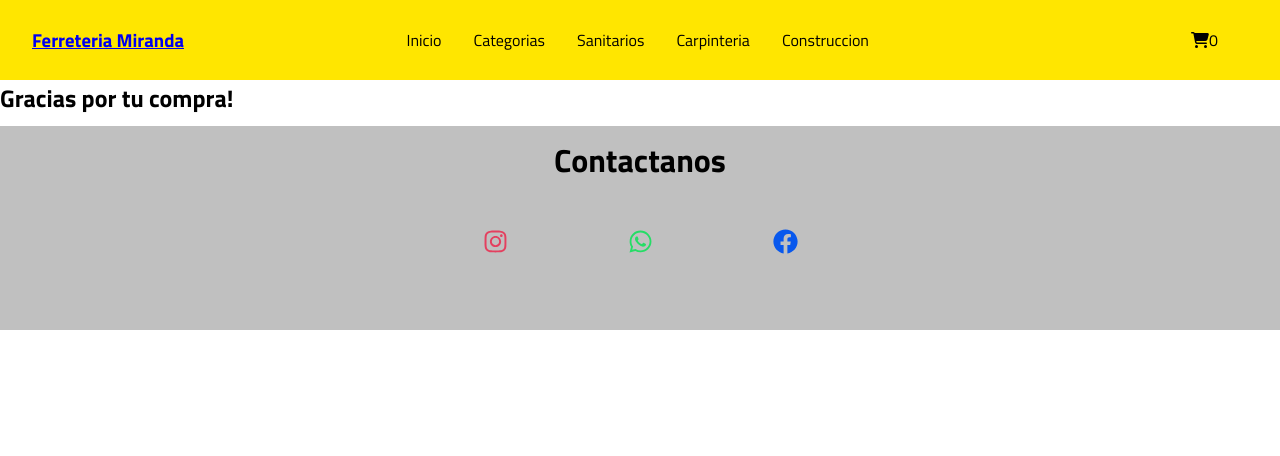
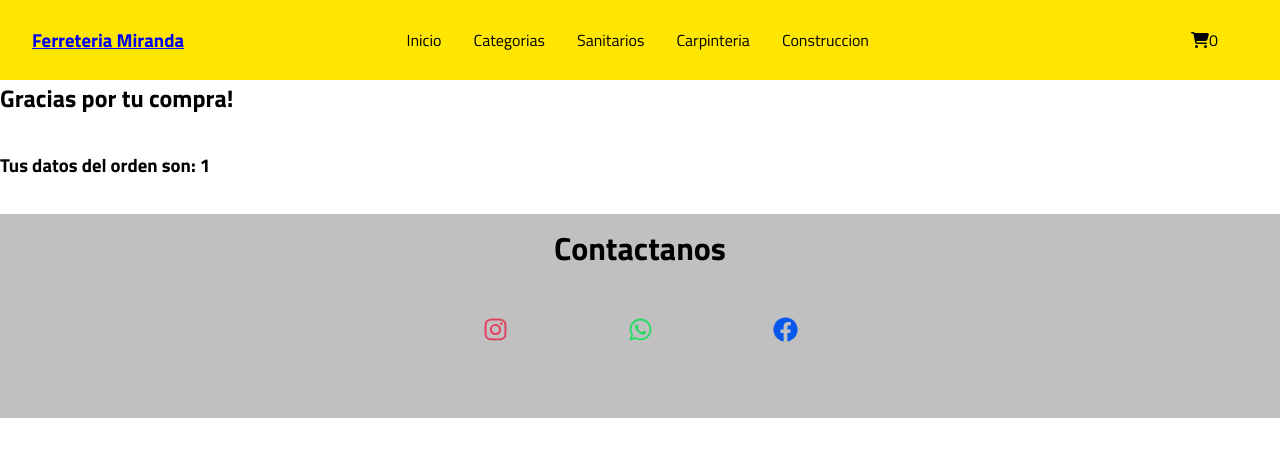
Before and after one commit to nico-miranda/NavBarNico, a React (Create React App) app: page /checkout/1 in a window 1280 px wide. Shown: the top 456 px of the page. Built offline with nearby package versions, Linux system fonts and the light colour scheme.

Commit message:
arreglos

```diff
--- a/src/components/Checkout.jsx
+++ b/src/components/Checkout.jsx
@@ -1,9 +1,13 @@
-import React from 'react'
+import React from 'react';
+import { useParams } from 'react-router-dom';
 
 function Checkout() {
+    const {orderid} = useParams();
+
     return (
         <div>
             <h2>Gracias por tu compra!</h2>
+            <h3>Tus datos del orden son: {orderid}</h3>
         </div>
     )
 }
--- a/src/components/CheckoutForm.jsx
+++ b/src/components/CheckoutForm.jsx
@@ -7,7 +7,7 @@ import { createBuyOrder } from './firestore';
 function CheckoutForm() {
 
     const navigate = useNavigate()
-    const { cart, totalPrice } = useContext(cartCtx)
+    const { cart, totalPrice, emptyCart } = useContext(cartCtx)
 
     function handleCheckout(event){
         event.preventDefault();
@@ -19,6 +19,7 @@ function CheckoutForm() {
         };
         createBuyOrder(orderData).then( (orderid)=>{
             navigate(`/checkout/${orderid}`);
+            emptyCart();
         });
     }
 
```
